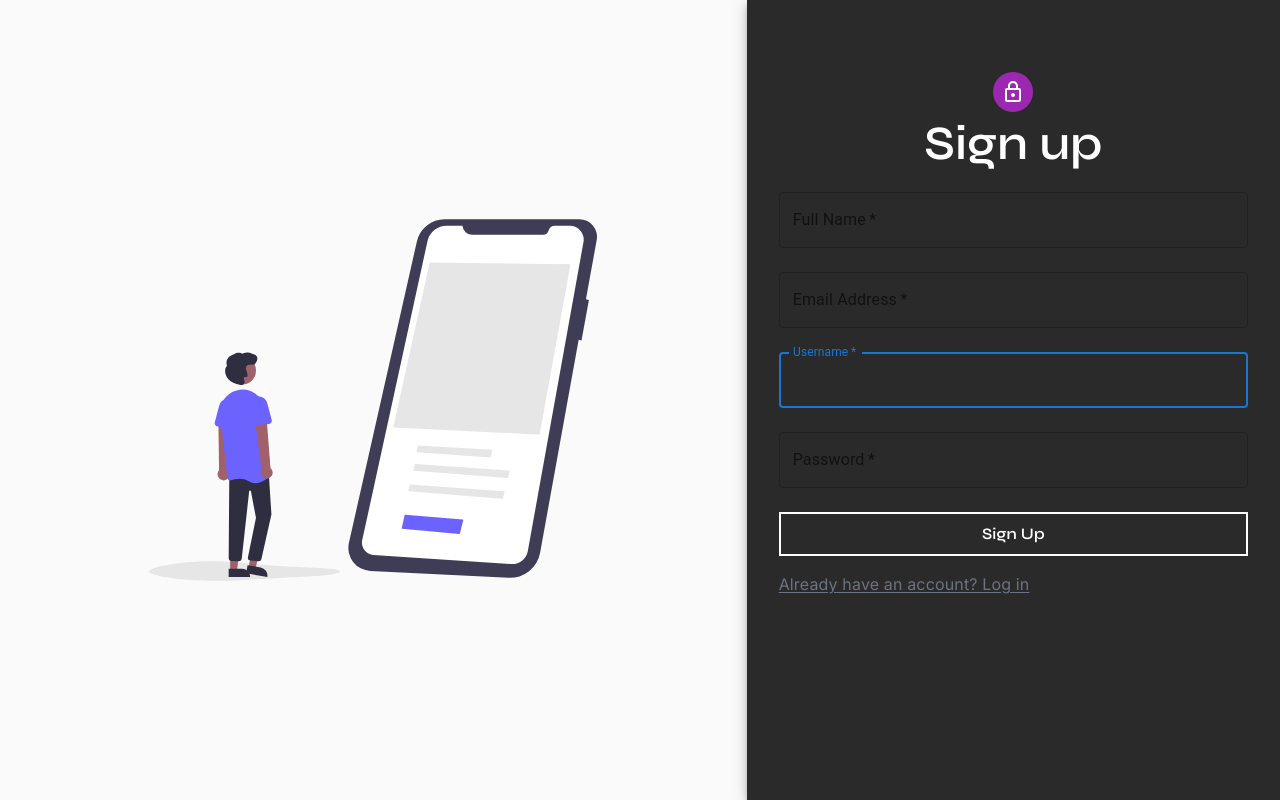
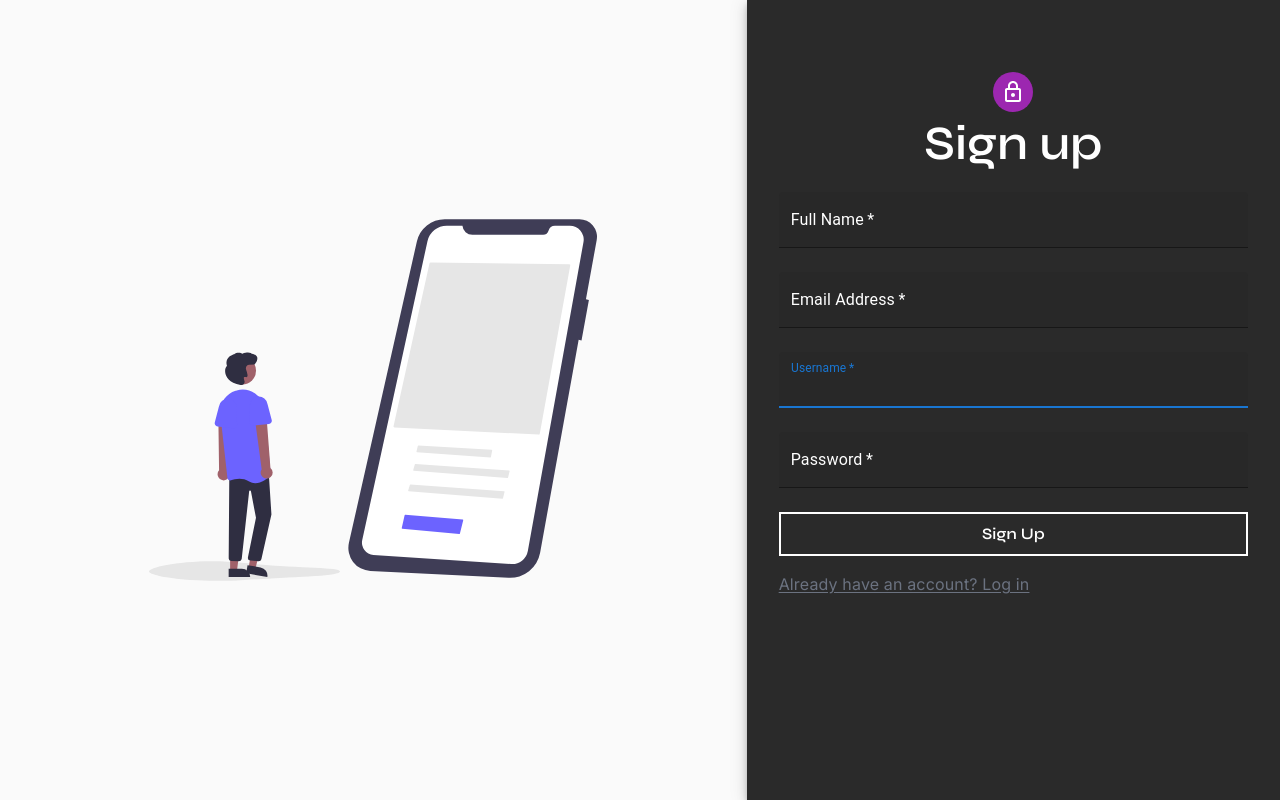
Before and after one commit to kunalkeshan/Social-Sphere, a React (Vite) app in the folder client/: page /signup in a window 1280 px wide. Built offline with nearby package versions, Linux system fonts and the light colour scheme.

Commit message:
chore: singup page input style updated

```diff
--- a/client/src/pages/Signup.tsx
+++ b/client/src/pages/Signup.tsx
@@ -65,9 +65,18 @@ const Signup = () => {
 							type='text'
 							autoFocus
 							sx={{
-								color: 'white',
-								'*': { color: 'inherit', borderColor: 'white' },
+								borderColor: 'white',
+								input: {
+									color: 'white',
+								},
+								label: {
+									color: 'white',
+								},
+								'&.MuiTextField-root': {
+									borderColor: 'white',
+								},
 							}}
+							variant='filled'
 						/>
 						<TextField
 							margin='normal'
@@ -78,9 +87,18 @@ const Signup = () => {
 							type='email'
 							autoFocus
 							sx={{
-								color: 'white',
-								'*': { color: 'inherit', borderColor: 'white' },
+								borderColor: 'white',
+								input: {
+									color: 'white',
+								},
+								label: {
+									color: 'white',
+								},
+								'&.MuiTextField-root': {
+									borderColor: 'white',
+								},
 							}}
+							variant='filled'
 						/>
 						<TextField
 							margin='normal'
@@ -91,9 +109,18 @@ const Signup = () => {
 							type='text'
 							autoFocus
 							sx={{
-								color: 'white',
-								'*': { color: 'inherit', borderColor: 'white' },
+								borderColor: 'white',
+								input: {
+									color: 'white',
+								},
+								label: {
+									color: 'white',
+								},
+								'&.MuiTextField-root': {
+									borderColor: 'white',
+								},
 							}}
+							variant='filled'
 						/>
 						<TextField
 							margin='normal'
@@ -103,9 +130,18 @@ const Signup = () => {
 							type='password'
 							autoComplete='current-password'
 							sx={{
-								color: 'white',
-								'*': { color: 'inherit', borderColor: 'white' },
+								borderColor: 'white',
+								input: {
+									color: 'white',
+								},
+								label: {
+									color: 'white',
+								},
+								'&.MuiTextField-root': {
+									borderColor: 'white',
+								},
 							}}
+							variant='filled'
 						/>
 						<button
 							type='submit'
```
